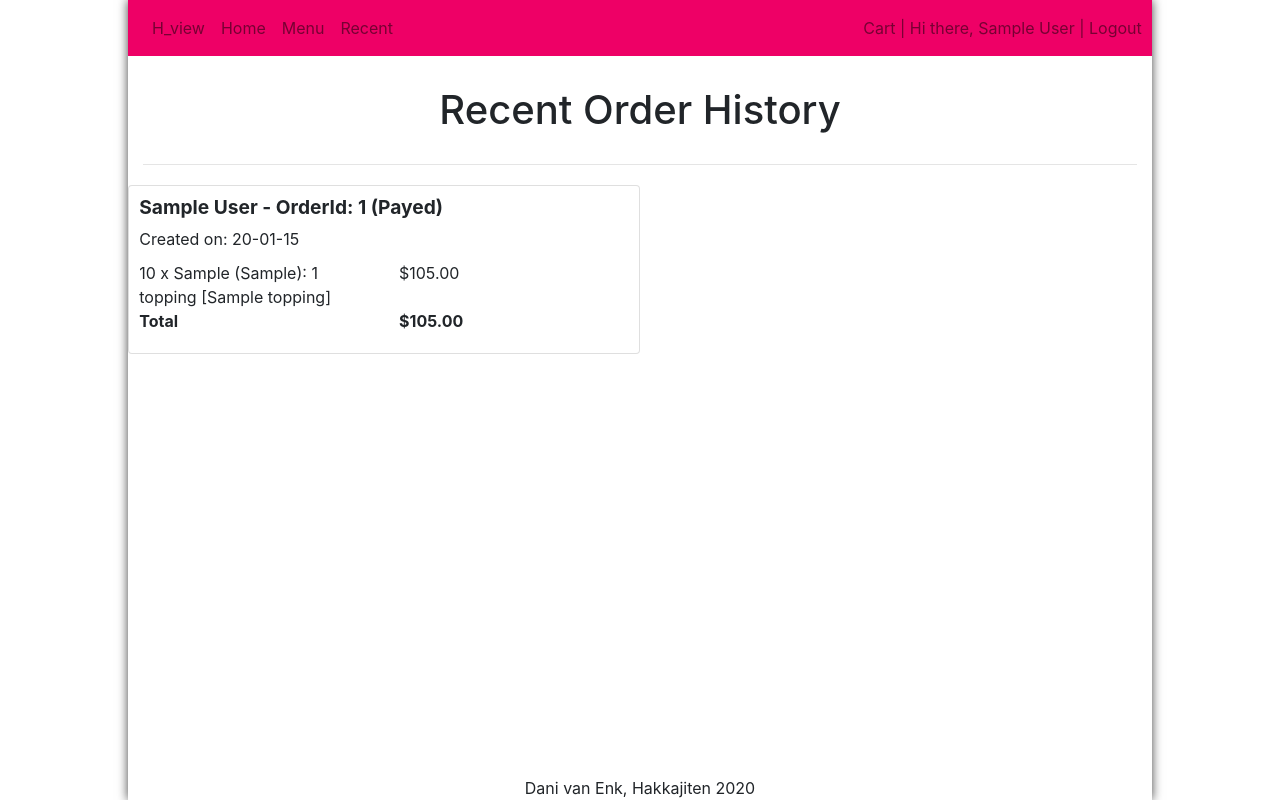
After one commit to danivenk/UVA_Minor-Programming_Web-App-Studio_project-3_pizzaf, a Flask app: page /history in a window 1280 px wide. The commit adds this page. Run offline with Flask 2, Linux system fonts and the light colour scheme; a user stored in the database is signed in; tables that the repository leaves empty hold one stand-in row (values such as "Sample post"); some libraries are stand-ins or nearby versions.

Commit message:
finished the main part of the app

```diff
--- a/app/models.py
+++ b/app/models.py
@@ -121,7 +121,7 @@ class Product(db.Model):
 
     def __repr__(self):
         if self.pizza_id:
-            return f"{self.pizza}"
+            return f"{self.pizza} {self.toppings}"
         elif self.nonpizza_id:
             return f"{self.nonpizza}"
 
@@ -146,6 +146,7 @@ class Order(db.Model):
         order_details = dict()
 
         order_details["user"] = self.user
+        order_details["order"] = self
 
         order_details["items"] = []
 
@@ -169,6 +170,8 @@ class OrderItem(db.Model):
     product = db.relationship("Product", uselist=False)
 
     def cost(self):
+        if self.product.extra_cheese:
+            return self.quantity * (self.product.get_item().cost + .5)
         return self.quantity * self.product.get_item().cost
 
     def __repr__(self):
--- a/application.py
+++ b/application.py
@@ -1,4 +1,5 @@
 import os
+from datetime import date
 
 from flask import Flask, render_template, request, session, abort, escape, \
                   url_for, redirect
@@ -85,7 +86,7 @@ def setup_urls():
             forbidden = ["log", "static", "register", "admin", "user", "pizza",
                          "nonpizza", "extra", "topping", "order", "orderitem",
                          "product", "cart"]
-            login_req = ["menu"]
+            login_req = ["menu", "recent"]
 
             # check if allowed
             allowed = not any(item in endpoint for item in forbidden)
@@ -103,7 +104,7 @@ def setup_urls():
                 url_list[endpoint] = [endpoint.capitalize(), None]
 
     # sort dictionary by key
-    url_list = dict(sorted(url_list.items(), key=lambda x: x[0]))
+    url_list = dict(sorted(url_list.items()))
 
     # add url_list to session
     session["urls"] = url_list
@@ -266,15 +267,132 @@ def shoppingcart():
 
     urls = session.get("urls")
 
+    orders = current_user.order
+
+    details = None
+
+    for order in orders:
+        if not order.checkedout:
+            current_order = order
+            details = order.order_details()
+
     if request.method == "GET":
-        orders = current_user.order
+        return render_template("cart.html", urls=urls, details=details)
+    elif request.method == "POST":
+        item_type = request.form.get("item_type")
+        item_id = request.form.get("item_id")
+        quantity = request.form.get("quantity")
 
-        for order in orders:
-            if not order.checkedout:
-                details = order.order_details()
-        return render_template("cart.html", urls=urls, details=details)
+        if not details:
+            current_order = Order(user=current_user,
+                                  created_date=date.today())
+            db.session.add(current_order)
+            db.session.commit()
 
-    return render_template("index.html", urls=urls)
+        if item_type == "Pizza":
+            pizza = Pizza.query.get(item_id)
+
+            toppings = []
+
+            for topping_id in range(pizza.no_toppings):
+                topping_name = request.form.get(f"topping{topping_id}")
+                toppings.append(
+                    Topping.query.filter_by(
+                        topping_name=topping_name).first())
+
+            toppings = sorted(toppings, key=lambda x: x.topping_name)
+
+            products = Product.query.join(Pizza).filter_by(id=item_id).all()
+
+            if len(products) == 0:
+                current_product = None
+
+            for product in products:
+                if sorted(product.toppings, key=lambda x: x.topping_name) \
+                        == toppings:
+                    current_product = product
+                else:
+                    current_product = None
+
+            if not current_product:
+                current_product = Product(pizza=pizza, toppings=toppings)
+
+                db.session.add(current_product)
+                db.session.commit()
+        else:
+            nonpizza = NonPizza.query.get(item_id)
+
+            extra_cheese = request.form.get("cheese")
+
+            if extra_cheese:
+                extra = True
+            else:
+                extra = False
+
+            products = Product.query.join(NonPizza).filter_by(id=item_id).all()
+
+            if len(products) == 0:
+                current_product = None
+
+            for product in products:
+                if product.extra_cheese:
+                    current_product = product
+                else:
+                    current_product = None
+
+            if not current_product:
+                current_product = Product(nonpizza=nonpizza,
+                                          extra_cheese=extra)
+
+                db.session.add(current_product)
+                db.session.commit()
+
+        order_item = OrderItem(quantity=quantity,
+                               created_date=date.today(),
+                               order=current_order,
+                               product=current_product)
+
+        current_order.orderitem.append(order_item)
+
+        db.session.add(order_item)
+        db.session.commit()
+
+        return redirect(url_for("shoppingcart"), 303)
+
+
+@app.route("/checkout", methods=["POST"])
+@login_required
+def pay_now():
+
+    if request.method not in request.url_rule.methods:
+        abort(405)
+
+    order_id = request.form.get("order")
+
+    checkout_order = Order.query.get(order_id)
+
+    if current_user.get_id() == checkout_order.user.get_id():
+        checkout_order.checkedout = True
+        db.session.commit()
+
+        return redirect(url_for("index"))
+
+    return abort(403)
+
+
+@app.route("/history", methods=["GET"])
+@login_required
+def recent():
+
+    if request.method not in request.url_rule.methods:
+        abort(405)
+
+    # get url list from session
+    url_list = session.get("urls")
+
+    orders = sorted(current_user.order, key=lambda x: x.id, reverse=True)
+
+    return render_template("history.html", urls=url_list, orders=orders)
 
 
 @app.errorhandler(HTTPException)
--- a/static/css/style.css
+++ b/static/css/style.css
@@ -64,8 +64,14 @@ h4 {
 .card {
   padding: 1%; }
 
+form.menu {
+  display: None; }
+
 form .row {
   margin: 0 !important; }
+
+.total {
+  font-weight: bolder; }
 
 /* footer */
 footer {
--- a/static/css/style.scss
+++ b/static/css/style.scss
@@ -107,10 +107,18 @@ $main-color: #E06;
         padding: 1%;
     }
 
+    form.menu {
+        display: None;
+    }
+
     form {
         .row {
             margin: 0!important;
         }
+    }
+
+    .total {
+        font-weight: bolder;
     }
 
     /* footer */
--- a/static/js/javascript.js
+++ b/static/js/javascript.js
@@ -9,7 +9,7 @@ function init() {
     // loop over each form
     forms.forEach(function(form) {
         // check if required fields are empty upon submitting and stop it if that's the case
-        form.addEventListener('submit', function(event) {
+        form.addEventListener("submit", function(event) {
             // find the items to validate in the form
             const validation_items = event.target.closest("form").querySelectorAll(".form-control");
 
@@ -18,11 +18,12 @@ function init() {
                 if (item.value === "") {
                     event.preventDefault();
                     event.stopPropagation();
-                }
-            }
+                };
+            };
 
             // give was-validated class to form if validation was completed
-            form.className = "was-validated";
+            form.classList.remove("needs-validation");
+            form.classList.add("was-validated");
 
             // keep the login dropdown showing after validation
             if (form.parentElement.id == "drop_menu") {
@@ -32,6 +33,20 @@ function init() {
             };
         }, false);
     });
+
+    const a = document.querySelectorAll("a.menu");
+    const form = document.querySelectorAll("form.menu");
+
+    a.forEach(function(link, index) {
+        link.addEventListener("click", function () {
+            if (form[index].style.display === "flex") {
+                form[index].style.display = "";
+            } else if (form[index].style.display === "") {
+                form[index].style.display = "flex";
+            };
+        }, false);
+    });
+
 }
 // make sure DOMContent is loaded before the code runs
 document.addEventListener("DOMContentLoaded", init, false);
--- /dev/null
+++ b/templates/history.html
@@ -0,0 +1,45 @@
+<!--
+    book page
+    it extends from layout.html
+
+    Dani van Enk, 11823526
+-->
+
+{% extends "layout.html" %}
+
+<!-- title of the page -->
+{% block title %}
+    Cart
+{% endblock %}
+
+<!-- content of the page -->
+{% block content %}
+    <h1>Recent Order History</h1>
+    <hr>
+    <div class="row">
+        {% for order in orders %}
+            <div class="card col-sm-6">
+                <h4>
+                    {{ order }}
+
+                    {% if order.checkedout %}
+                        (Payed)
+                    {% else %}
+                        <a class="btn btn-primary" role="button" href="{{ url_for('shoppingcart') }}">To cart</a>
+                    {% endif %}
+                </h4>
+                <time datetime="{{ order.created_date.strftime('%y-%m-%d') }}">Created on: {{ order.created_date.strftime('%y-%m-%d') }}</time>
+                <div class="row">
+                    {% set total = namespace(value=0) %}
+                    {% for item in order.order_details()["items"] %}
+                        <div class="col-sm-6">{{ item }}</div>
+                        <div class="col-sm-6">{{ "$%.2f"|format(item.cost()|float) }}</div>
+                        {% set total.value = total.value + item.cost() %}
+                    {% endfor %}
+                    <div class="col-sm-6 total">Total</div>
+                    <div class="col-sm-6 total">{{ "$%.2f"|format(total.value|float) }}</div>
+                </div>
+            </div>
+        {% endfor %}
+    </div>
+{% endblock %}
--- a/templates/index.html
+++ b/templates/index.html
@@ -18,4 +18,6 @@
     <p class="row">
         This webapp contains a book database in which you can review those books. You can only review a book once and to search for the books and review you need to be logged on.
     </p>
+
+    {{ a }}
 {% endblock %}
--- a/templates/layout.html
+++ b/templates/layout.html
@@ -39,7 +39,11 @@
                         {% endfor %}
                         <!-- greet user and show login button if logged on -->
                         <div class="right">
-                            <a class="nav-item nav-link" href="{{ url_for('shoppingcart') }}" role="button">Cart {{ current_user.items_in_cart() }}</a>
+                            {% if current_user.items_in_cart() %}
+                                <a class="nav-item nav-link" href="{{ url_for('shoppingcart') }}" role="button">Cart {{ current_user.items_in_cart() }}</a>
+                            {% else %}
+                                <a class="nav-item nav-link" href="{{ url_for('shoppingcart') }}" role="button">Cart</a>
+                            {% endif %}
                             <div class="nav-item navbar-text">| Hi there, {{ current_user.first_name }} {{ current_user.last_name }} |</div>
                             <a class="nav-item nav-link" href="{{ url_for('logout') }}" role="button">Logout</a>
                         </div>
```
Also changed, not shown: templates/cart.html (+11 -1 lines), templates/menu.html (+12 -3 lines), 1 other file.
